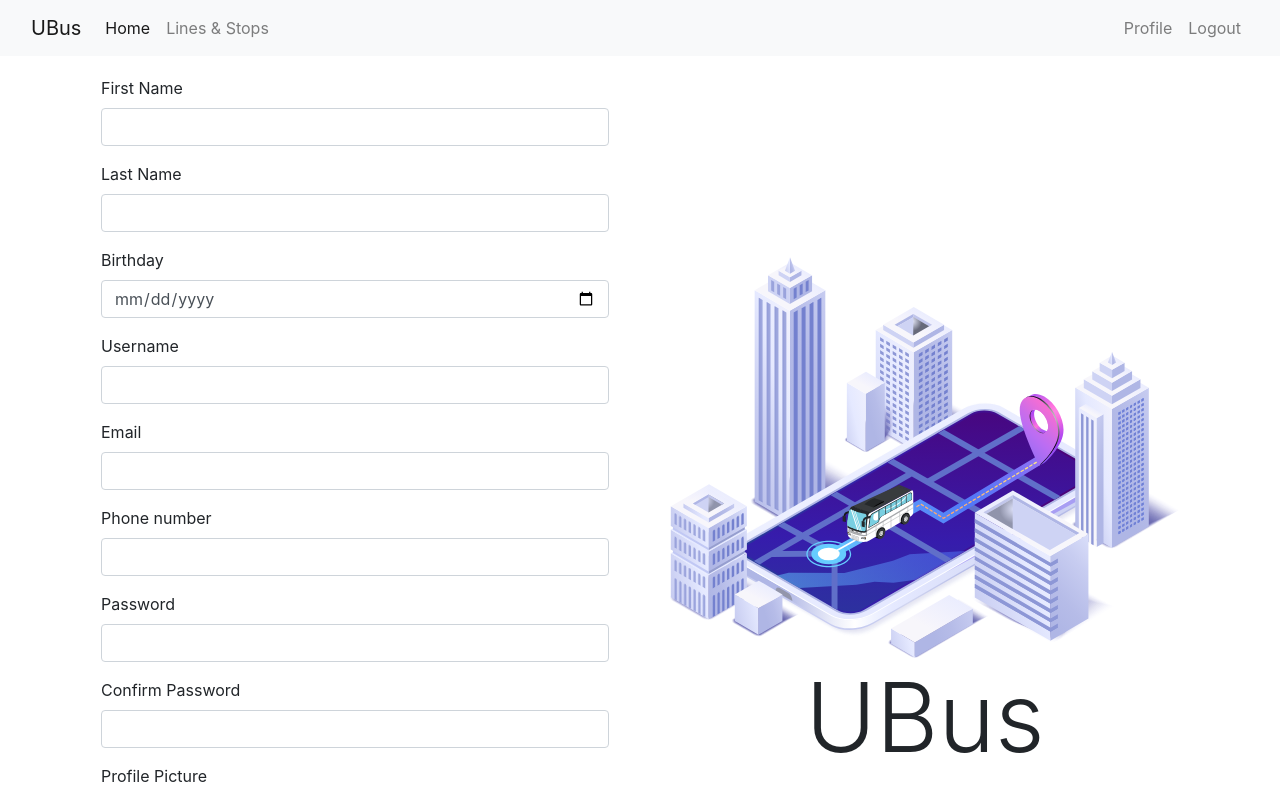
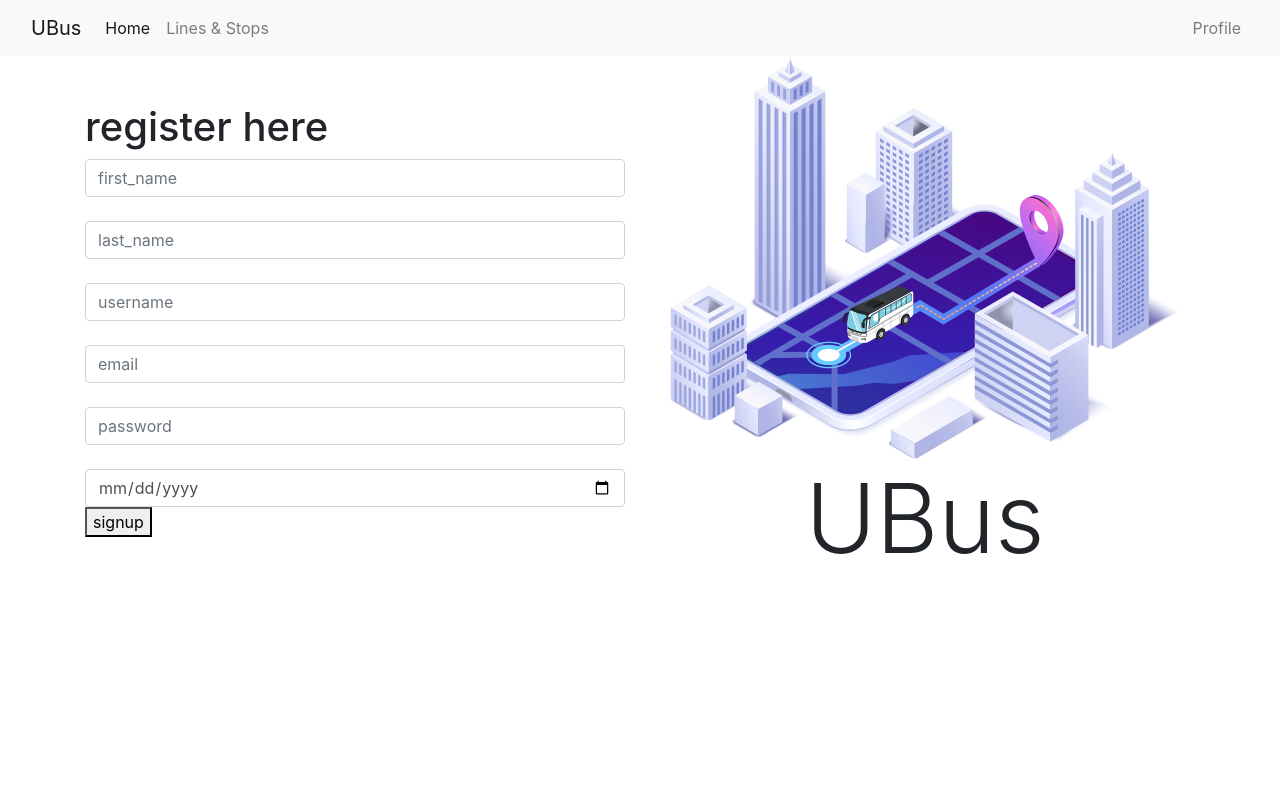
Before and after one commit to Mostafa-YMS/Final-Project, a React (Create React App) app in the folder zbus/: page /register in a window 1280 px wide. Shown: the top 794 px of the page. Built offline with nearby package versions, Linux system fonts and the light colour scheme.

Commit message:
login,logout

```diff
--- a/zbus/src/components/Navbar.jsx
+++ b/zbus/src/components/Navbar.jsx
@@ -1,4 +1,10 @@
+import React, {useContext} from 'react'
+import AuthContext from '../context/AuthContext'
+
+
 export const Navbar = () => {
+  let {user,logOut} = useContext(AuthContext)
+
   return (
     <nav className="navbar navbar-expand-lg navbar-light bg-light">
       <div className="container-fluid">
@@ -36,12 +42,12 @@ export const Navbar = () => {
                 Profile
               </a>
             </li>
-
+            {user?
             <li className="nav-item">
-              <a className="nav-link" href="/accounts/logout">
-                Logout
+              <a className="nav-link" href="/" onClick={logOut}>
+                 logout
               </a>
-            </li>
+            </li> : null}
           </ul>
         </div>
       </div>
--- a/zbus/src/components/Registerform.jsx
+++ b/zbus/src/components/Registerform.jsx
@@ -1,98 +1,240 @@
-import { useState } from "react";
-import { Input } from "./Input";
-import { useNavigate } from 'react-router-dom';
+import React, {useState} from 'react';
+
 
 
 export const RegisterForm = (props) => {
-  const [email, setEmail] = useState("");
-  const [password, setPassword] = useState("");
-  const [username, setUsername] = useState("");
-  const [confirm, setConfirm] = useState("");
-  const [fname, setFname] = useState("");
-  const [lname, setLname] = useState("");
-  const [phone, setPhone] = useState("");
-  const [photo, setPhoto] = useState("");
-  const [birthday, setBirthday] = useState("");
+    const [email, setEmail] = useState("");
+    const [password, setPassword] = useState("");
+    const [username, setUsername] = useState("");
+    const [ first_name , setFname] = useState("");
+    const [last_name, setLname] = useState("");
+    const [birth_date, setBirthday] = useState("");
+   async function signup(){
+         let item={email,username,first_name,last_name,password,birth_date}
+         console.warn(item)
 
-  const navigate = useNavigate()
-    const handleMode = ()=> {
-      navigate("/")
-    }
 
-  return (
-    <div style={{margin:"20px 0px"}}>
-      <div>
-        <form>
-        <Input
-            value={fname}
-            setValue={setFname}
-            label={"First Name"}
-            type={"text"}
-          />
-          <Input
-            value={lname}
-            setValue={setLname}
-            label={"Last Name"}
-            type={"text"}
-          />
-          <Input
-            value={birthday}
-            setValue={setBirthday}
-            label={"Birthday"}
-            type={"date"}
-          />
-        <Input
-            value={username}
-            setValue={setUsername}
-            label={"Username"}
-            type={"text"}
-          />
-          <Input
-            value={email}
-            setValue={setEmail}
-            label={"Email"}
-            type={"email"}
-          />
-          <Input
-            value={phone}
-            setValue={setPhone}
-            label={"Phone number"}
-            type={"number"}
-          />
-          <Input
-            value={password}
-            setValue={setPassword}
-            label={"Password"}
-            type={"password"}
-          />
-          <Input
-            value={confirm}
-            setValue={setConfirm}
-            label={"Confirm Password"}
-            type={"password"}
-          />
-          <Input
-            value={photo}
-            setValue={setPhoto}
-            label={"Profile Picture"}
-            type={"file"}
-            accept={"image/*"}
-          />
-          <button
-            type="submit"
-            className="btn btn-primary m-3"
-            style={{width:'94%'}}
-          >
-            Register
-          </button>
-        </form>
-      </div>
-      <div className="m-6">
-        <p className="d-inline">
-          Already have account ?
-        </p>
-        <button type="button" className="btn btn-link" style={{fontSize:"14pt"}} onClick={handleMode} > Login</button>
-      </div>
-    </div>
-  );
-};
+
+
+         let result= await fetch("http://127.0.0.1:8000/user/register",{
+             method:'POST',
+                 body:JSON.stringify(item),
+                 headers:{
+                     "Content-Type":'application/json',
+                      // "Accapt":'application/json'
+                     }  })
+             result=await result.json();
+             console.warn(result) }
+           return (
+           <div className="App">
+              <h1>register here</h1>
+                <input type="text"onChange={(e)=>setFname(e.target.value)} className="form-control" placeholder="first_name"/>
+                  <br/>
+                    <input type="text" onChange={(e)=>setLname(e.target.value)}className="form-control" placeholder="last_name"/>
+                      <br/>
+    <input type="text"onChange={(e)=>setUsername(e.target.value)} className="form-control" placeholder="username"/>
+      <br/>
+    <input type="email"onChange={(e)=>setEmail(e.target.value)} className="form-control" placeholder="email"/>
+      <br/>
+    <input type="password" onChange={(e)=>setPassword(e.target.value)}className="form-control" placeholder="password"/>
+      <br/>
+    <input type="date" onChange={(e)=>setBirthday(e.target.value)}className="form-control" placeholder="birth"/>
+      <button onClick={signup}>signup</button>
+   </div>
+   );}
+
+
+
+
+
+
+// import { useState } from "react";
+// import { Input } from "./Input";
+// import { useNavigate } from 'react-router-dom';
+
+
+// export const RegisterForm = (props) => {
+//   const [email, setEmail] = useState("");
+//   const [password, setPassword] = useState("");
+//   const [username, setUsername] = useState("");
+//   const [confirm, setConfirm] = useState("");
+//   const [fname, setFname] = useState("");
+//   const [lname, setLname] = useState("");
+//   const [phone, setPhone] = useState("");
+//   const [photo, setPhoto] = useState("");
+//   const [birthday, setBirthday] = useState("");
+
+//   const navigate = useNavigate()
+//     const handleMode = ()=> {
+//       navigate("/")
+//     }
+
+//   return (
+//     <div style={{margin:"20px 0px"}}>
+//       <div>
+//         <form onSubmit={submit}>
+//         <Input
+//             value={fname}
+//             setValue={setFname}
+//             label={"First Name"}
+//             type={"text"}
+//           />
+//           <Input
+//             value={lname}
+//             setValue={setLname}
+//             label={"Last Name"}
+//             type={"text"}
+//           />
+//           <Input
+//             value={birthday}
+//             setValue={setBirthday}
+//             label={"Birthday"}
+//             type={"date"}
+//           />
+//         <Input
+//             value={username}
+//             setValue={setUsername}
+//             label={"Username"}
+//             type={"text"}
+//           />
+//           <Input
+//             value={email}
+//             setValue={setEmail}
+//             label={"Email"}
+//             type={"email"}
+//           />
+//           <Input
+//             value={phone}
+//             setValue={setPhone}
+//             label={"Phone number"}
+//             type={"number"}
+//           />
+//           <Input
+//             value={password}
+//             setValue={setPassword}
+//             label={"Password"}
+//             type={"password"}
+//           />
+//           <Input
+//             value={confirm}
+//             setValue={setConfirm}
+//             label={"Confirm Password"}
+//             type={"password"}
+//           />
+//           <Input
+//             value={photo}
+//             setValue={setPhoto}
+//             label={"Profile Picture"}
+//             type={"file"}
+//             accept={"image/*"}
+//           />
+//           <button
+//             type="submit"
+//             className="btn btn-primary m-3"
+//             style={{width:'94%'}}
+//           >
+//             Register
+//           </button>
+//         </form>
+//       </div>
+//       <div className="m-6">
+//         <p className="d-inline">
+//           Already have account ?
+//         </p>
+//         <button type="button" className="btn btn-link" style={{fontSize:"14pt"}} onClick={handleMode} > Login</button>
+//       </div>
+//     </div>
+//   );
+// };
+// import React, {useState} from 'react';
+// import { useState } from "react";
+
+// import { useNavigate } from 'react-router-dom';
+
+
+// export const RegisterForm = (props) => {
+
+//     const [password, setPassword] = useState("");
+//     const [username, setUsername] = useState("");
+
+//     const [first_name, setFname] = useState("");
+//     const [last_name, setLname] = useState("");
+
+//     const [profile_photo, setPhoto] = useState("");
+//     const [birth_date, setBirthday] = useState("");
+//     const navigate = useNavigate()
+//     const handleMode = ()=> {
+//       navigate("/")
+//     }
+
+//     const submit = async (e )=> {
+
+//         e.preventDefault();
+
+//         let response = await fetch('http://127.0.0.1:8000/user/register', {
+//             method: 'POST',
+//             headers: {'Content-Type': 'application/json'},
+//             body:JSON.stringify({'first_name':first_name, 'last_name':last_name,
+//             'first_name':username, 'last_name':password})
+//         });
+//         let data = await response.json()
+//         if(response.status === 200){
+
+
+//           console.log("data",data)
+//           navigate('/')
+//         }
+//         else{
+//           alert('Something went wrong!')
+//       }
+
+//     }
+
+//     return (
+//     <div style={{margin:"20px 0px"}}>
+//       <div>
+
+
+//           <input label={"First Name"}
+//             className="form-control" placeholder="fName"
+//             onChange={e => setFname(e.target.value)}
+//           />
+//           <input label={"Last Name"}
+//             className="form-control" placeholder="lname"
+//             onChange={e => setLname(e.target.value)}
+//           />
+//           <input label={"Username"}
+//             className="form-control" placeholder="username"
+//             onChange={e => setUsername(e.target.value)}
+//           />
+//           <input label={"Password"}
+//             className="form-control" placeholder="password"
+//             onChange={e => setPassword(e.target.value)}
+//           />
+//           <input label={"Birthday"}
+//             className="form-control" placeholder="birthday"
+//             onChange={e => setBirthday(e.target.value)}
+//           />
+//           <input label={"Profile Picture"}
+//             className="form-control" placeholder="setPhoto"
+//             onChange={e => setPhoto(e.target.value)} type={"file"} accept={"image/*"}
+//           />
+
+//           <button
+//             onClick={submit}
+//             className="btn btn-primary m-3"
+//             style={{width:'94%'}}
+//           >
+//             Register
+//           </button>
+
+//       </div>
+//       <div className="m-6">
+//         <p className="d-inline">
+//           Already have account ?
+//         </p>
+//         <button type="button" className="btn btn-link" style={{fontSize:"14pt"}} onClick={handleMode} > Login</button>
+//       </div>
+//     </div>
+//   );
+// };
--- a/zbus/src/context/AuthContext.js
+++ b/zbus/src/context/AuthContext.js
@@ -8,7 +8,7 @@ export default AuthContext;
 
 export const AuthProvider = ({children}) => {
 
-
+        // let user=null
         let [authTokens, setAuthTokens] = useState(()=> localStorage.getItem('authTokens') ? JSON.parse(localStorage.getItem('authTokens')) : null)
         let [user, setUser] = useState(()=> localStorage.getItem('authTokens') ? jwt_decode(localStorage.getItem('authTokens')) : null)
         const navigate = useNavigate()
@@ -16,7 +16,7 @@ export const AuthProvider = ({children}) => {
         let loginUser = async (e )=> {
 
             e.preventDefault()
-            let response = await fetch('http://127.0.0.1:8000/api/token/', {
+            let response = await fetch('http://127.0.0.1:8000/user/login', {
                 method:'POST',
                 headers:{
                     'Content-Type':'application/json'
@@ -27,23 +27,31 @@ export const AuthProvider = ({children}) => {
             let data = await response.json()
 
         if(response.status === 200){
-            setAuthTokens(data)
-            // user=jwt_decode(data.access)
-            setUser(jwt_decode(data.access))
-
+            // setAuthTokens(data)
+            // user=jwt_decode(data.jwt)
+            console.log("auth",data.jwt);
+            setUser(jwt_decode(data.jwt))
+            console.log("user",user);
             localStorage.setItem('authTokens', JSON.stringify(data))
             navigate('/home')
-            console.log("user",user)
-            // console.log("username",user.username)
-            console.log("data",data)
+            // console.log("user",user)
+            // // console.log("username",user.username)
+            // console.log("data",data)
         }else{
             alert('Something went wrong!')
         }
     }
+    let logOut = async (e )=> {
 
+        // e.preventDefault()
+        localStorage.clear()
+        user=null
+        navigate('/')
+        // window.location.reload();
+    }
     let contextData = {
         user:user,
-
+        logOut:logOut,
         loginUser:loginUser,
 
     }
--- a/zbus/src/pages/Home.jsx
+++ b/zbus/src/pages/Home.jsx
@@ -5,7 +5,7 @@ const Home = () => {
   let {user}= useContext(AuthContext)
   return (
     <div>
-      <h1> home</h1>
+
       <h1>hello {user.username} to home</h1>
     </div>
   )
```
